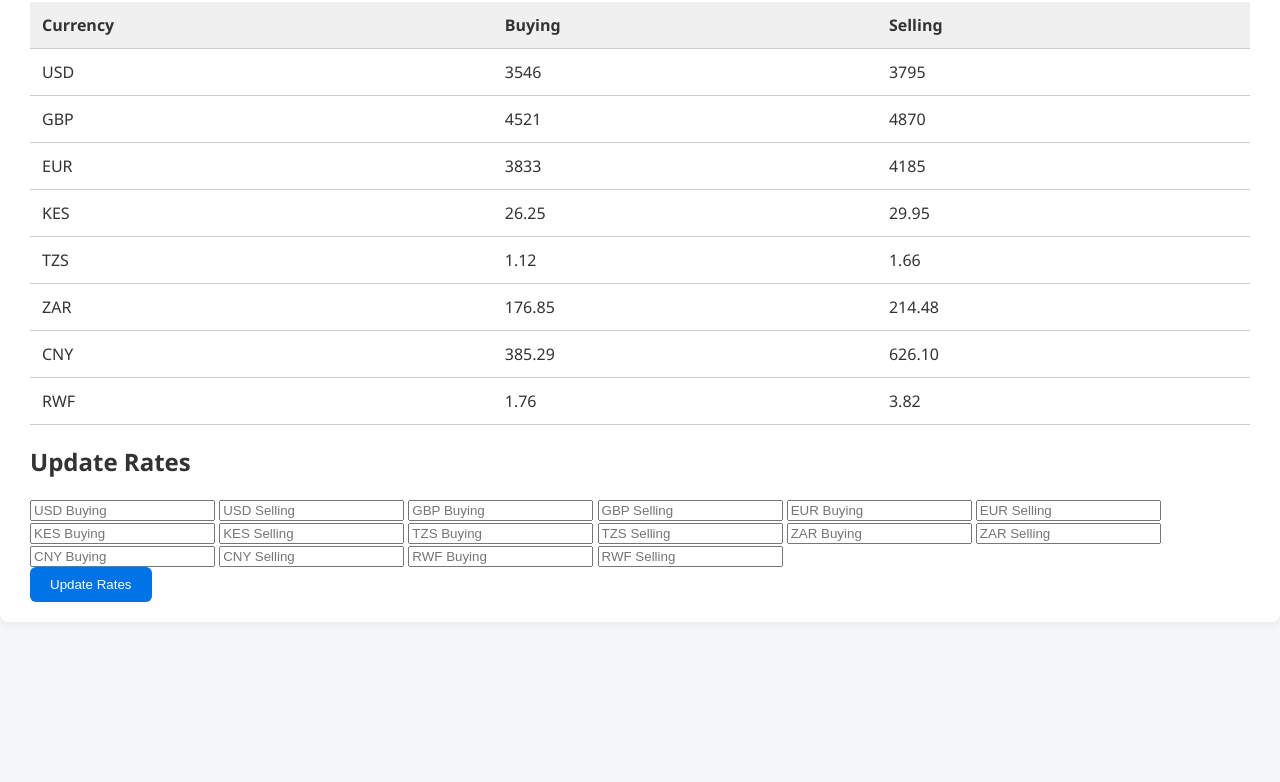
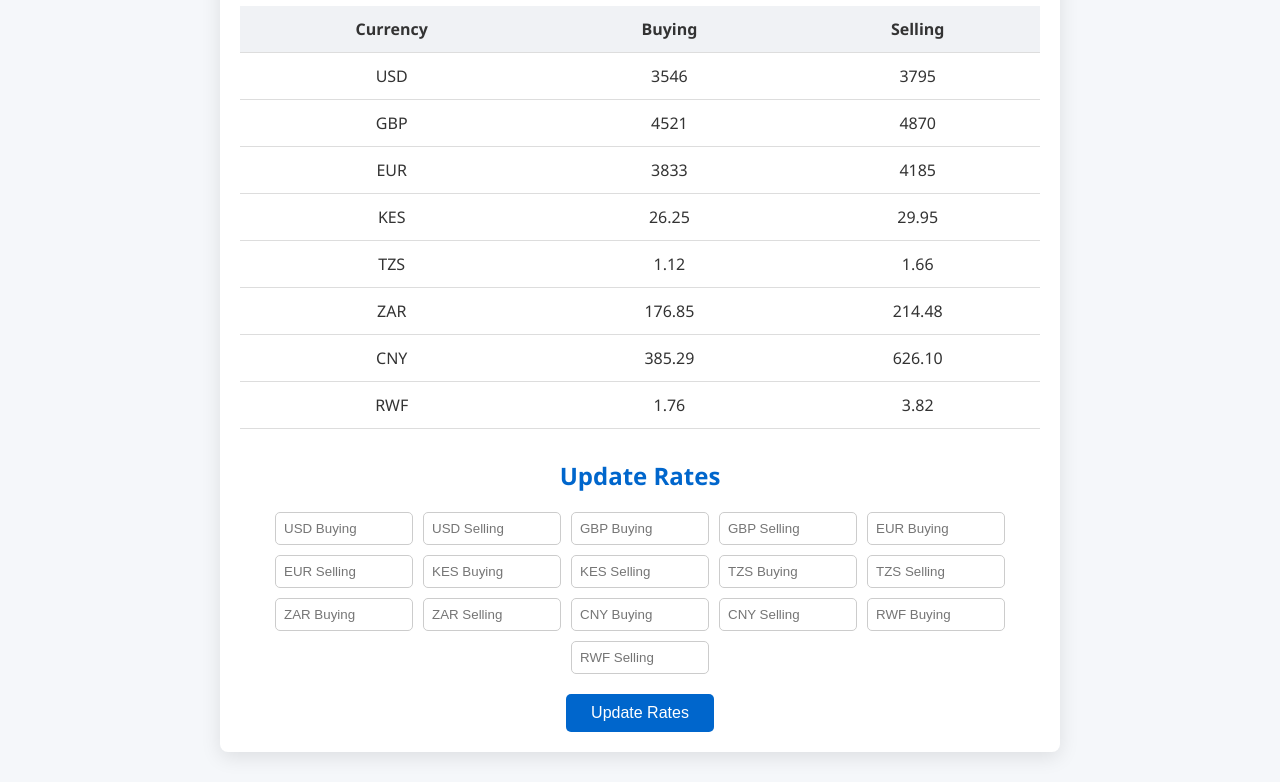
Before and after one commit to SAArnol/source, a plain HTML site: page index.html in a window 1280 px wide. Shown: the part 130-912 px from the top of the page. Before the commit the page ends 800 px from the top, so only its background shows below. Drawn offline with Linux system fonts and the light colour scheme.

Commit message:
Update style1.css

```diff
--- a/style1.css
+++ b/style1.css
@@ -1,70 +1,70 @@
-* {
-  box-sizing: border-box;
-}
-
 body {
   margin: 0;
-  padding: 0;
   font-family: 'Segoe UI', sans-serif;
-  background: #f4f7f9;
+  background: #f5f7fa;
   color: #333;
-  display: flex;
-  justify-content: center;
-  align-items: center;
-  min-height: 100vh;
 }
 
 .container {
-  background: white;
-  padding: 20px 30px;
+  max-width: 800px;
+  margin: 30px auto;
+  padding: 20px;
+  background: #fff;
   border-radius: 8px;
-  box-shadow: 0px 0px 10px rgba(0,0,0,0.1);
+  box-shadow: 0 5px 20px rgba(0, 0, 0, 0.1);
 }
 
-h1 {
-  color: #0073e6;
-  margin-bottom: 20px;
-  font-size: 22px;
+h1, h2 {
+  text-align: center;
+  color: #0066cc;
 }
 
 table {
   width: 100%;
   border-collapse: collapse;
-  margin-bottom: 20px;
+  margin: 20px 0;
+}
+
+thead {
+  background-color: #f0f2f5;
 }
 
 th, td {
   padding: 12px;
-  border-bottom: 1px solid #ccc;
-  text-align: left;
+  text-align: center;
+  border-bottom: 1px solid #ddd;
 }
 
-th {
-  background: #f0f0f0;
+.form {
+  margin-top: 30px;
+}
+
+.inputs {
+  display: flex;
+  flex-wrap: wrap;
+  gap: 10px;
+  justify-content: center;
+}
+
+input[type="number"] {
+  width: 120px;
+  padding: 8px;
+  border: 1px solid #ccc;
+  border-radius: 5px;
 }
 
 button {
-  background: #0073e6;
+  display: block;
+  margin: 20px auto 0;
+  padding: 10px 25px;
+  background-color: #0066cc;
   color: white;
-  padding: 10px 20px;
   border: none;
-  border-radius: 6px;
+  border-radius: 5px;
+  font-size: 16px;
   cursor: pointer;
 }
 
 button:hover {
-  background: #005bb5;
+  background-color: #0055aa;
 }
-
-.form-group {
-  display: flex;
-  gap: 10px;
-  margin-top: 15px;
-}
-
-.form-group input {
-  padding: 8px;
-  border: 1px solid #ccc;
-  border-radius: 4px;
-  width: 150px;
-}
```
